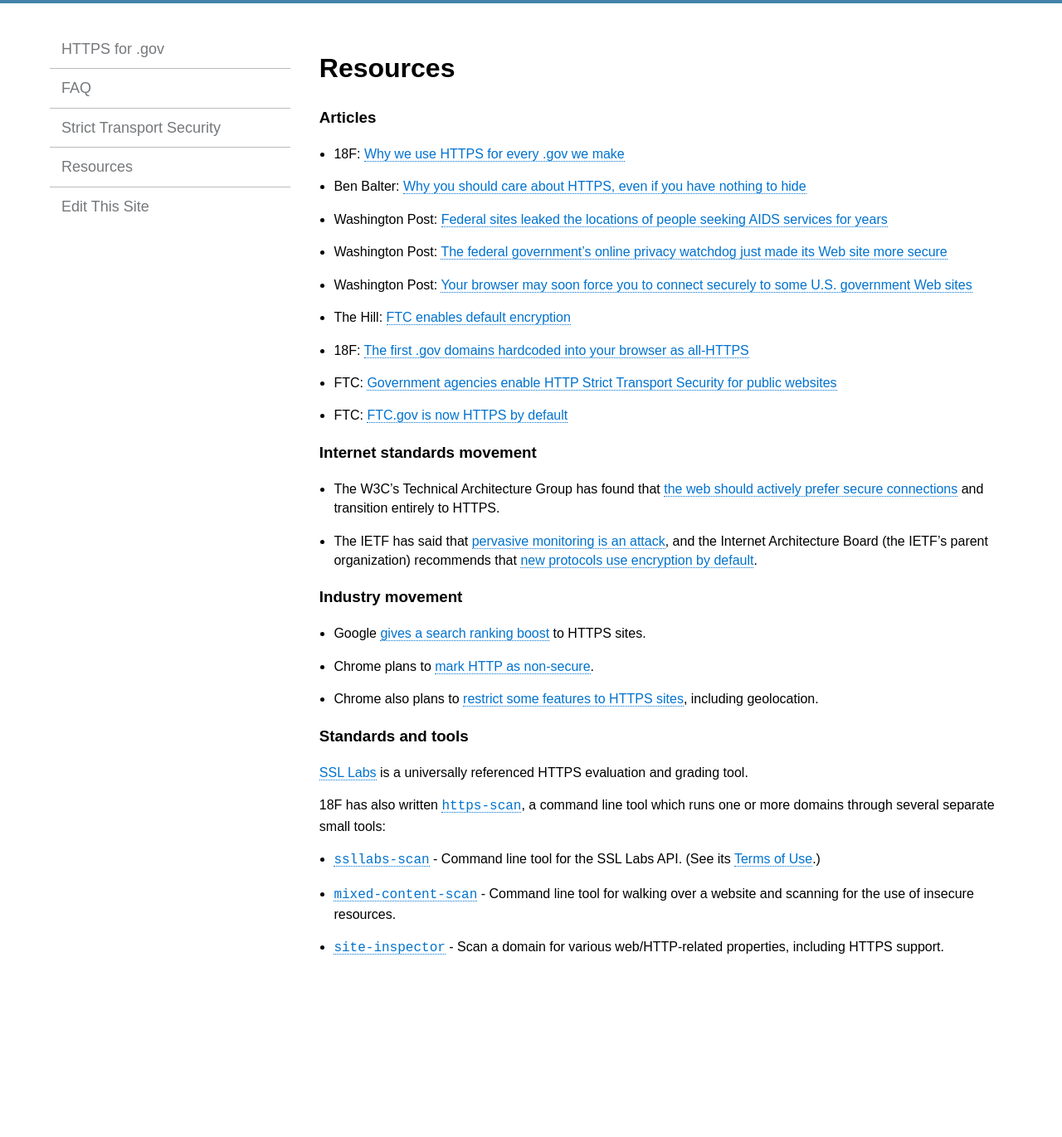
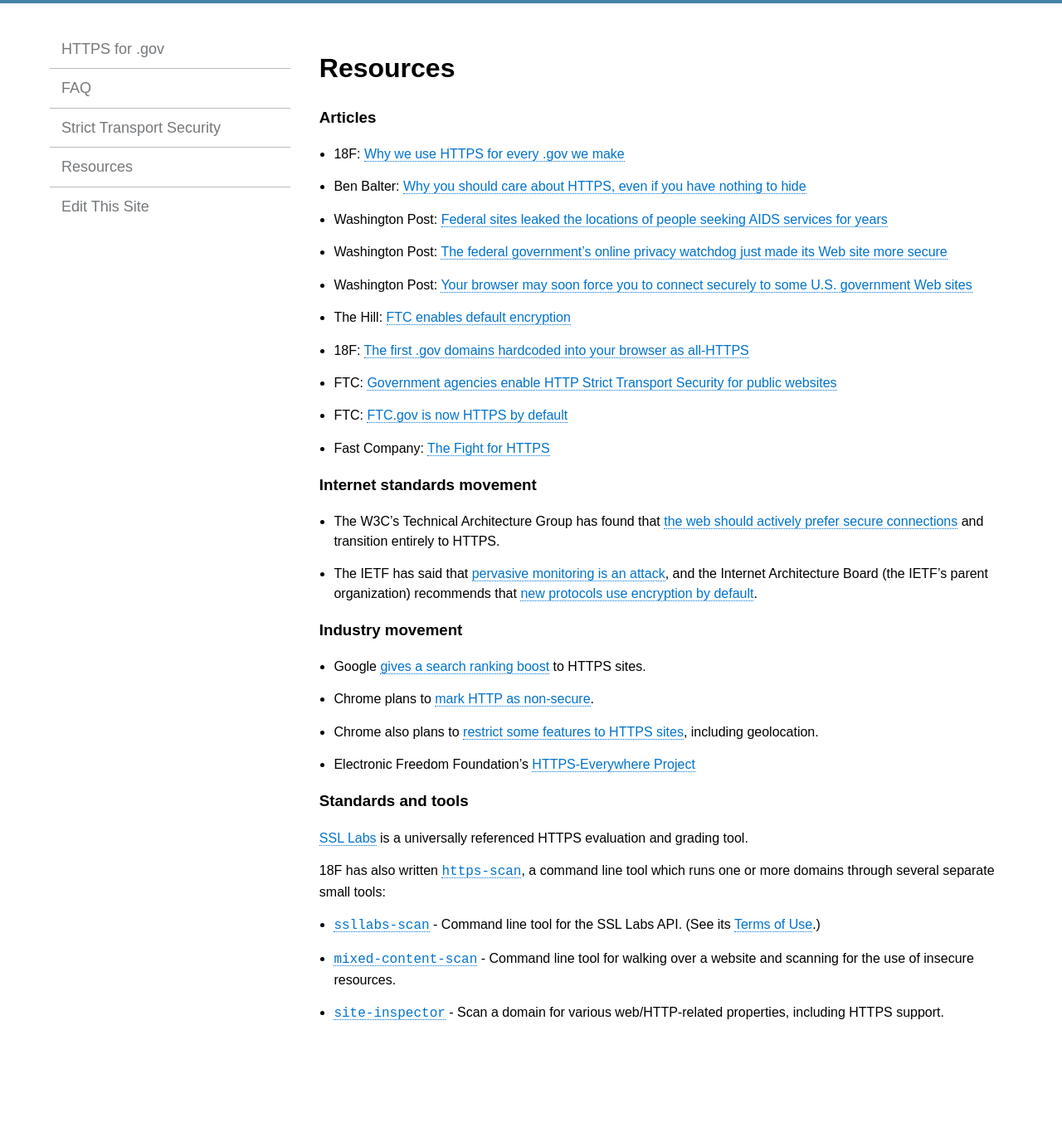
Before and after one commit to GSA/https, a Jekyll site: the page built from pages/resources.md, in a window 1280 px wide. Shown: the whole page at 83% size. Built offline with Jekyll 4.4.1, drawn with Linux system fonts in a browser that asks for light colours; Markdown is read by kramdown in place of the engine named in the settings; before the commit the page ends 1292 px from its top, so only the background shows below that.

Commit message:
adding 2 links

```diff
--- a/pages/resources.md
+++ b/pages/resources.md
@@ -15,6 +15,7 @@ permalink: /resources/
 * 18F: [The first .gov domains hardcoded into your browser as all-HTTPS](https://18f.gsa.gov/2015/02/09/the-first-gov-domains-hardcoded-into-your-browser-as-all-https/)
 * FTC: [Government agencies enable HTTP Strict Transport Security for public websites](http://www.ftc.gov/news-events/blogs/techftc/2015/02/government-agencies-enable-http-strict-transport-security-public)
 * FTC: [FTC.gov is now HTTPS by default](https://www.ftc.gov/news-events/blogs/techftc/2015/03/ftcgov-now-https-default)
+* Fast Company: [The Fight for HTTPS](http://www.fastcompany.com/3036430/the-fight-for-https)
 
 ### Internet standards movement
 
@@ -26,6 +27,7 @@ permalink: /resources/
 * Google [gives a search ranking boost](http://googlewebmastercentral.blogspot.com/2014/08/https-as-ranking-signal.html)  to HTTPS sites.
 * Chrome plans to [mark HTTP as non-secure](https://www.chromium.org/Home/chromium-security/marking-http-as-non-secure).
 * Chrome also plans to [restrict some features to HTTPS sites](https://groups.google.com/a/chromium.org/forum/#!topic/blink-dev/2LXKVWYkOus), including geolocation.
+* Electronic Freedom Foundation's [HTTPS-Everywhere Project](https://www.eff.org/https-everywhere)
 
 ### Standards and tools
 
```
